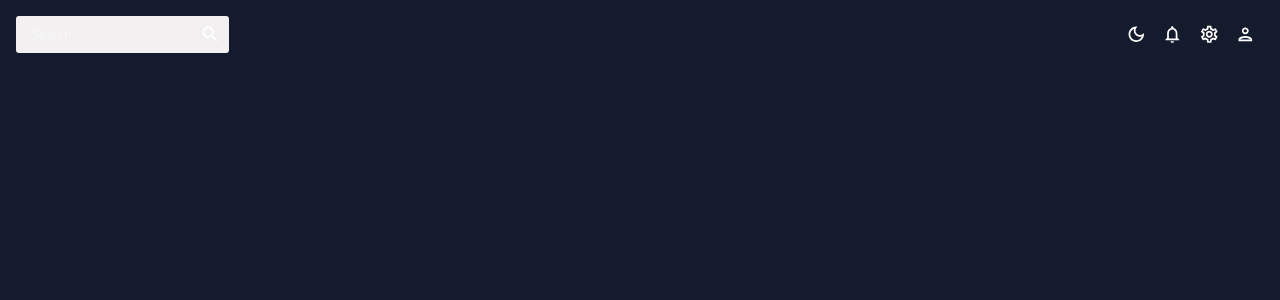
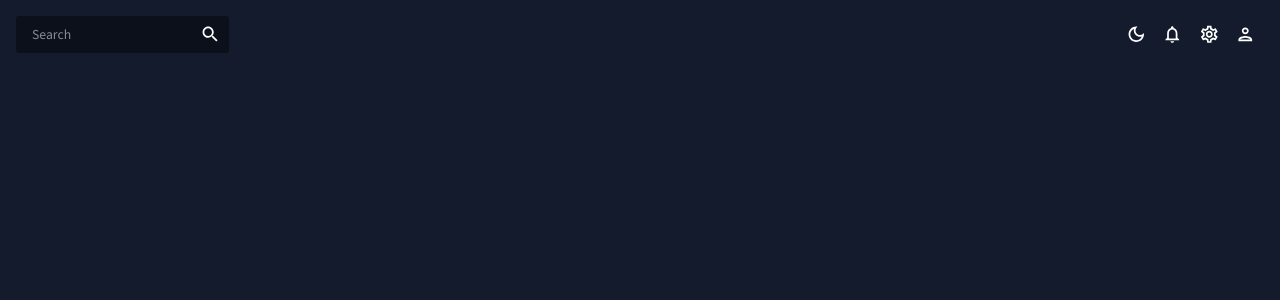
Before and after one commit to Navjit250/Project1, a React (Create React App) app in the folder my-app/: page / in a window 1280 px wide. Shown: the top 300 px of the page. Built offline with nearby package versions, Linux system fonts and the light colour scheme.

Commit message:
Fixed Search bar color

```diff
--- a/my-app/src/App.js
+++ b/my-app/src/App.js
@@ -1,6 +1,9 @@
 import { ColorModeContext, useMode} from './theme';
 import { CssBaseline, ThemeProvider } from "@mui/material";
-import Topbar from "./scenes/global/Topbar"
+import Topbar from "./scenes/global/Topbar";
+import Dashboard from "./scenes/dashboard";
+import Sidebar from "./scenes/global/sidebar";
+
 
 function App() {
   const [theme, colorMode] = useMode();
--- a/my-app/src/scenes/global/topbar.jsx
+++ b/my-app/src/scenes/global/topbar.jsx
@@ -1,5 +1,6 @@
 
-import { Box, IconButton, useTheme, InputBase } from "@mui/material";
+import { Box, IconButton, useTheme} from "@mui/material";
+import InputBase from "@mui/material/InputBase";
 import { useContext } from "react";
 import { ColorModeContext, tokens } from "../../theme";
 import LightModeOutlinedIcon from "@mui/icons-material/LightModeOutlined";
@@ -17,7 +18,8 @@ const Topbar = () => {
 
     return (<Box display="flex" justifyContent="space-between" p={2}>
         {/*Search Bar*/}
-        <Box display= "flex" backgroundColor={colors.primary[400]}
+        <Box display= "flex"
+        backgroundColor={colors.primary[300]}
         borderRadius = "3px"
         >
             <InputBase sx = {{ ml: 2, flex: 1}} placeholder = "Search"/>
```
